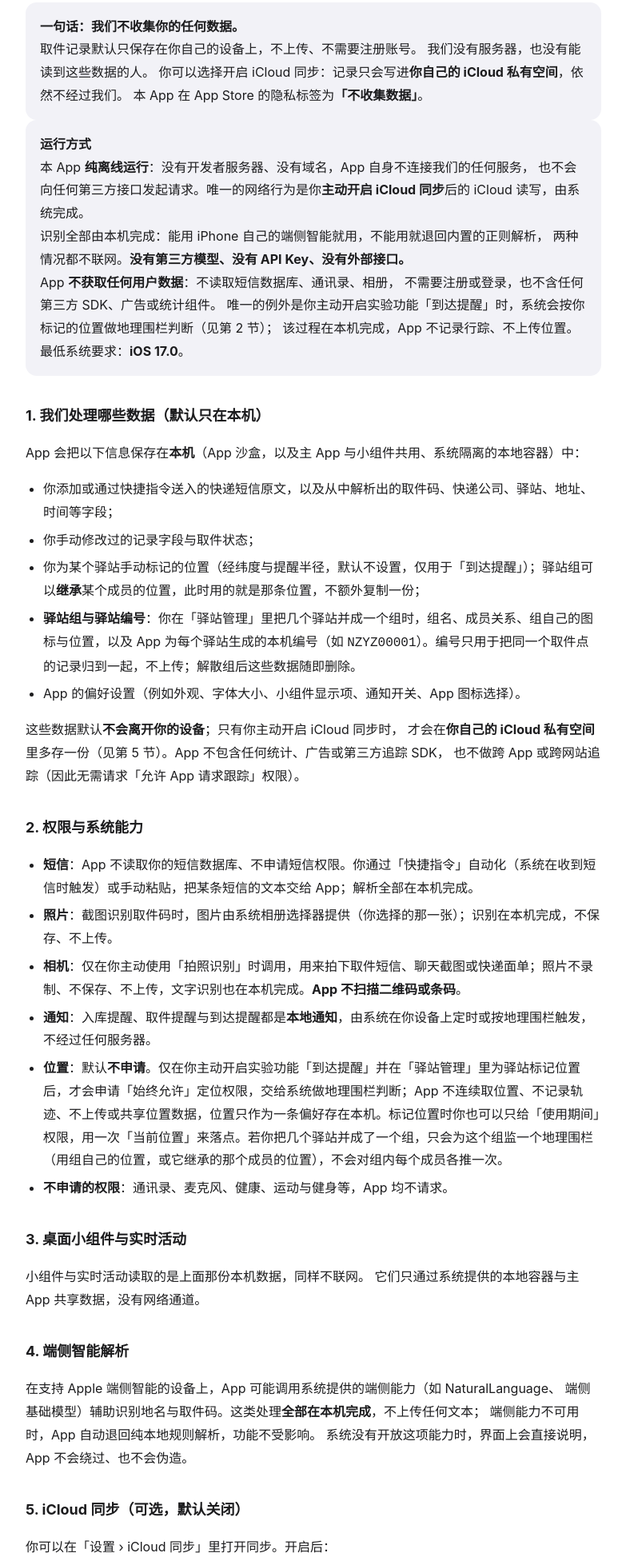
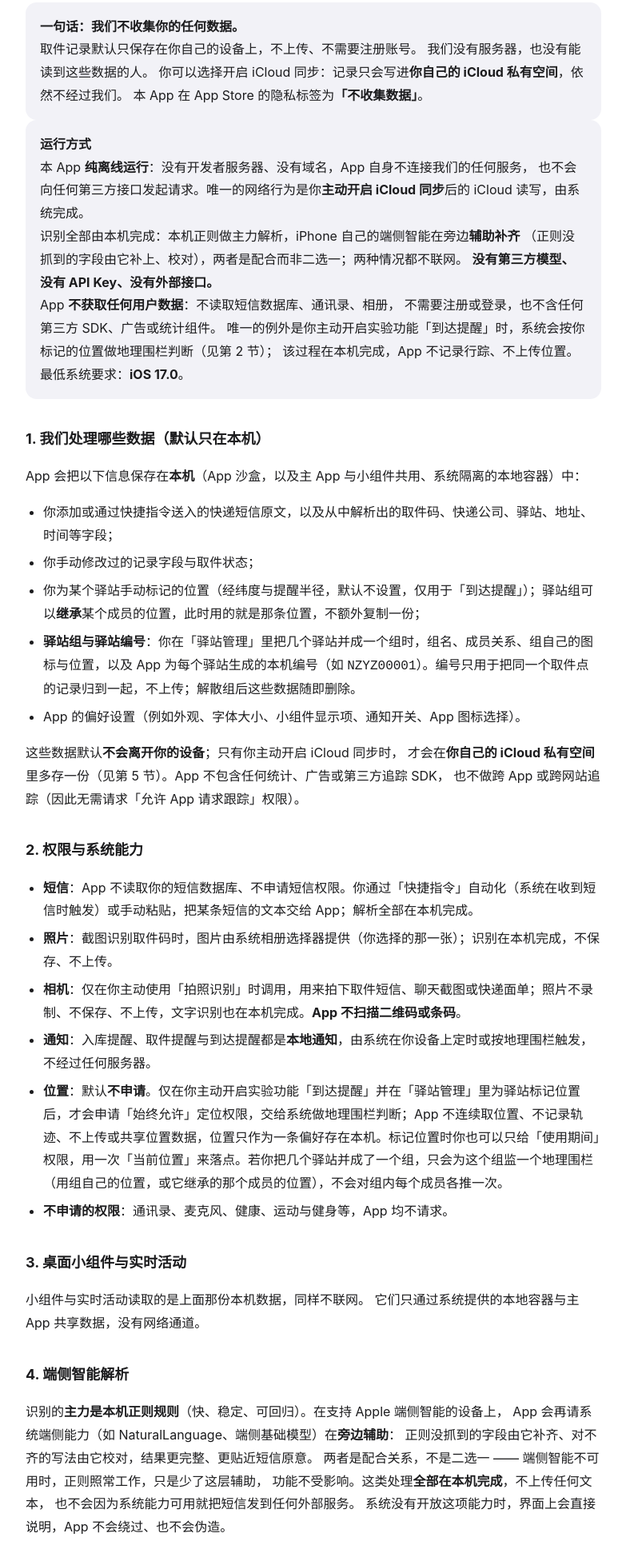
Before and after one commit to Zhangwangning/allude-legal, a plain HTML site: page privacy.html in a window 1280 px wide. Shown: the part 145-2097 px from the top of the page at 80% size, without its empty margins (248-1031 px from the left). Drawn offline with Linux system fonts and the light colour scheme.

Commit message:
docs: 端侧智能口径改为「正则为主、端侧辅助补齐与校对」

```diff
--- a/privacy.html
+++ b/privacy.html
@@ -37,8 +37,9 @@
     本 App <b>纯离线运行</b>：没有开发者服务器、没有域名，App 自身不连接我们的任何服务，
     也不会向任何第三方接口发起请求。唯一的网络行为是你<b>主动开启 iCloud 同步</b>后的
     iCloud 读写，由系统完成。<br>
-    识别全部由本机完成：能用 iPhone 自己的端侧智能就用，不能用就退回内置的正则解析，
-    两种情况都不联网。<b>没有第三方模型、没有 API Key、没有外部接口。</b><br>
+    识别全部由本机完成：本机正则做主力解析，iPhone 自己的端侧智能在旁边<b>辅助补齐</b>
+    （正则没抓到的字段由它补上、校对），两者是配合而非二选一；两种情况都不联网。
+    <b>没有第三方模型、没有 API Key、没有外部接口。</b><br>
     App <b>不获取任何用户数据</b>：不读取短信数据库、通讯录、相册，
     不需要注册或登录，也不含任何第三方 SDK、广告或统计组件。
     唯一的例外是你主动开启实验功能「到达提醒」时，系统会按你标记的位置做地理围栏判断（见第 2 节）；
@@ -74,9 +75,12 @@
      它们只通过系统提供的本地容器与主 App 共享数据，没有网络通道。</p>
 
   <h2>4. 端侧智能解析</h2>
-  <p>在支持 Apple 端侧智能的设备上，App 可能调用系统提供的端侧能力（如 NaturalLanguage、
-     端侧基础模型）辅助识别地名与取件码。这类处理<b>全部在本机完成</b>，不上传任何文本；
-     端侧能力不可用时，App 自动退回纯本地规则解析，功能不受影响。
+  <p>识别的<b>主力是本机正则规则</b>（快、稳定、可回归）。在支持 Apple 端侧智能的设备上，
+     App 会再请系统端侧能力（如 NaturalLanguage、端侧基础模型）在<b>旁边辅助</b>：
+     正则没抓到的字段由它补齐、对不齐的写法由它校对，结果更完整、更贴近短信原意。
+     两者是配合关系，不是二选一 —— 端侧智能不可用时，正则照常工作，只是少了这层辅助，
+     功能不受影响。这类处理<b>全部在本机完成</b>，不上传任何文本，
+     也不会因为系统能力可用就把短信发到任何外部服务。
      系统没有开放这项能力时，界面上会直接说明，App 不会绕过、也不会伪造。</p>
 
   <h2>5. iCloud 同步（可选，默认关闭）</h2>
@@ -125,7 +129,7 @@
 
   <h2>12. 不使用第三方服务</h2>
   <p>Allude <strong>不集成任何第三方模型、SDK、统计或广告组件</strong>，也没有需要用户填写的 API Key。
-     短信识别只在本机完成：能用 iPhone 的端侧智能就用，不能用就退回内置的正则解析，两种情况都不联网。</p>
+     短信识别只在本机完成：本机正则做主力，iPhone 的端侧智能只做辅助补齐与校对，两种情况都不联网。</p>
   <p>如果你在系统里自行开启了 Apple 智能，那属于 iOS 自身的能力与 Apple 的政策范围，与 Allude 无关，
      Allude 也不会因此向任何服务器发送内容。</p>
 
```
